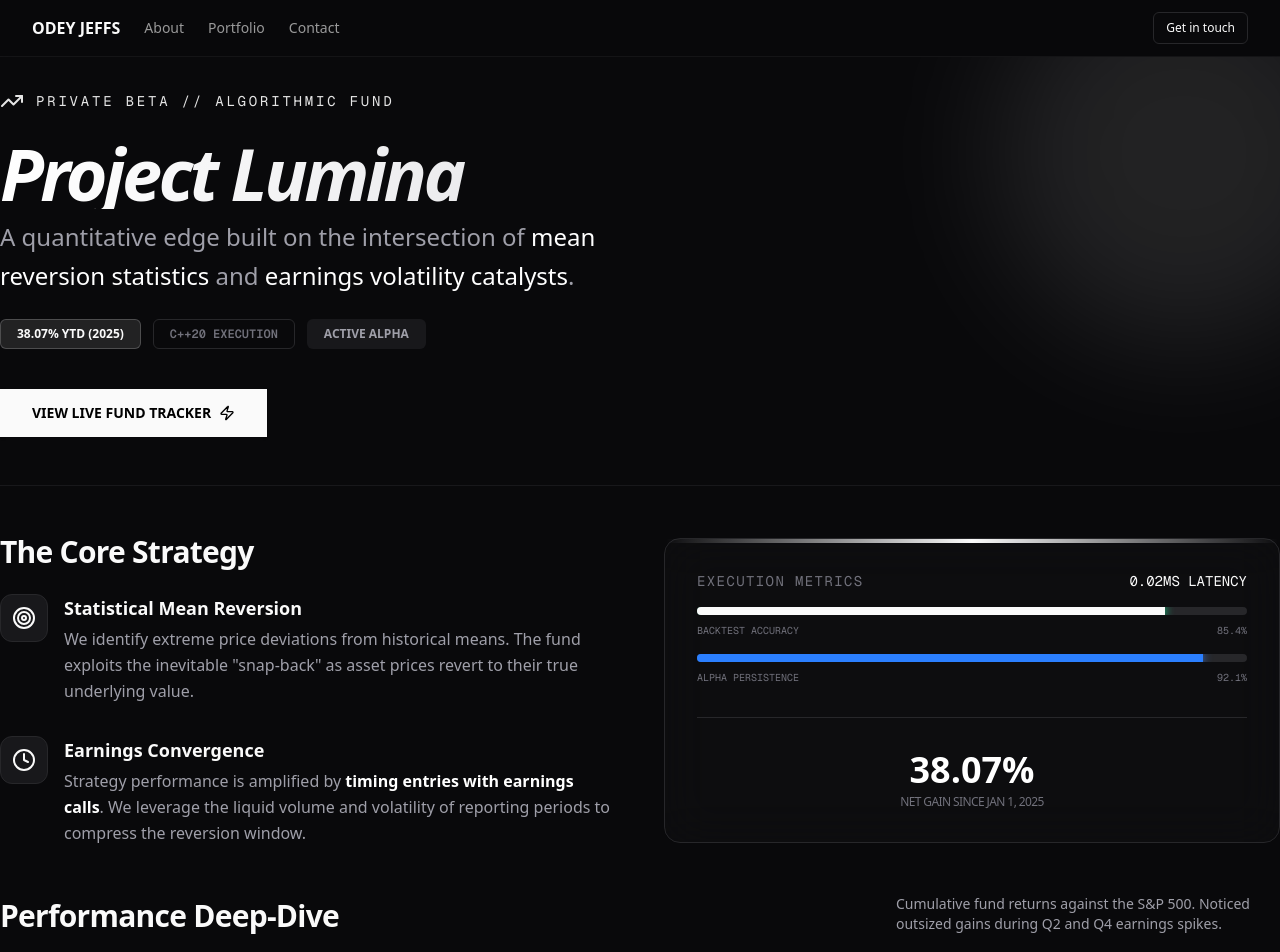
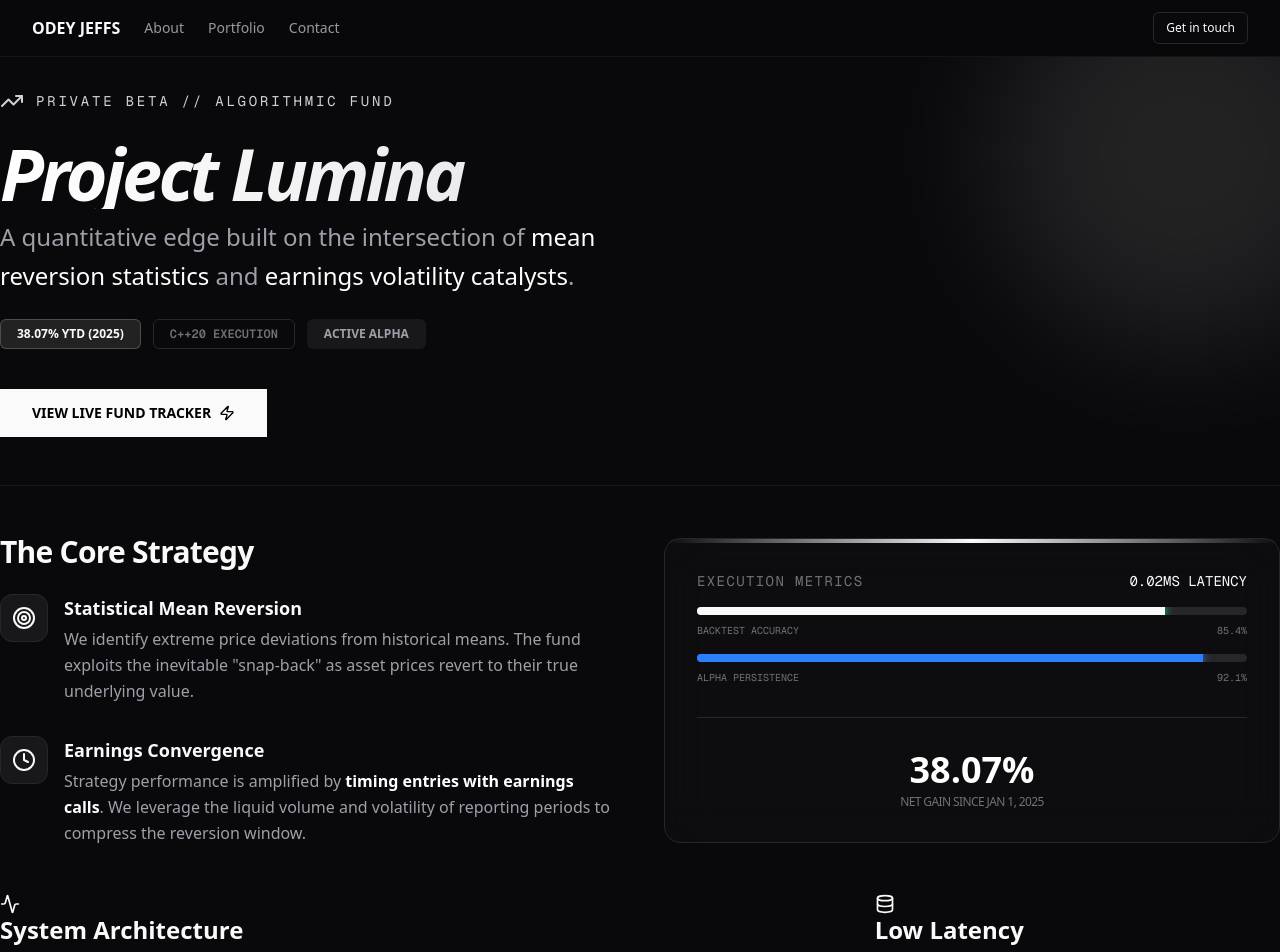
Before and after one commit to Odey340/Website, a Next.js app: page /projects/lumina in a window 1280 px wide. Shown: the top 952 px of the page. Built offline with nearby package versions, Linux system fonts and the light colour scheme.

Commit message:
Remove performance graph from Lumina project page

```diff
--- a/src/app/projects/lumina/page.mdx
+++ b/src/app/projects/lumina/page.mdx
@@ -1,5 +1,4 @@
 import { MermaidDiagram } from "@/components/MermaidDiagram";
-import { BacktestChart } from "@/components/BacktestChart";
 import { CodeBlock } from "@/components/CodeBlock";
 import { Badge } from "@/components/ui/Badge";
 import { Button } from "@/components/ui/Button";
@@ -115,16 +114,6 @@ export const metadata = {
     </div>
   </div>
 
-  {/* Performance Chart Section */}
-  <div className="space-y-6">
-    <div className="flex flex-col md:flex-row md:items-end justify-between gap-4">
-        <h2 className="text-3xl font-bold tracking-tight">Performance Deep-Dive</h2>
-        <p className="text-zinc-400 text-sm max-w-sm">
-            Cumulative fund returns against the S&P 500. Noticed outsized gains during Q2 and Q4 earnings spikes.
-        </p>
-    </div>
-    <BacktestChart />
-  </div>
 
   {/* Technical Architecture */}
   <div className="grid grid-cols-1 lg:grid-cols-3 gap-8">
```
